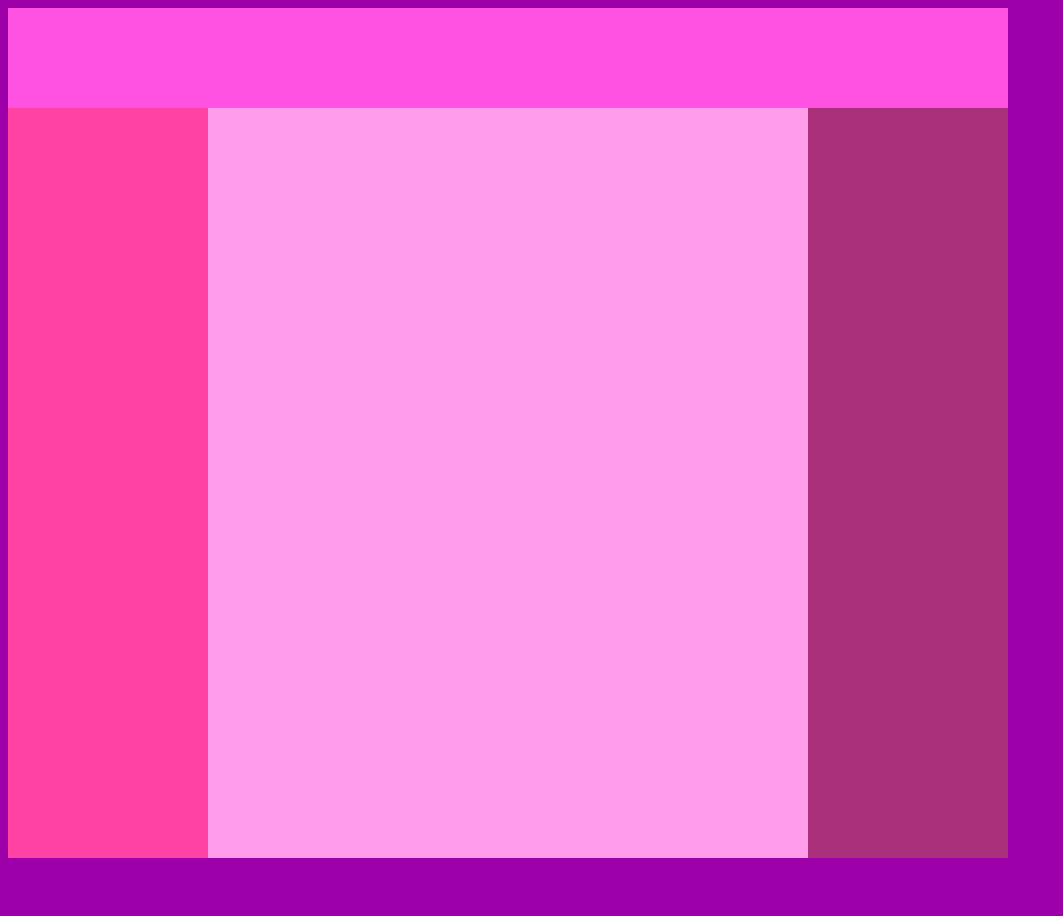
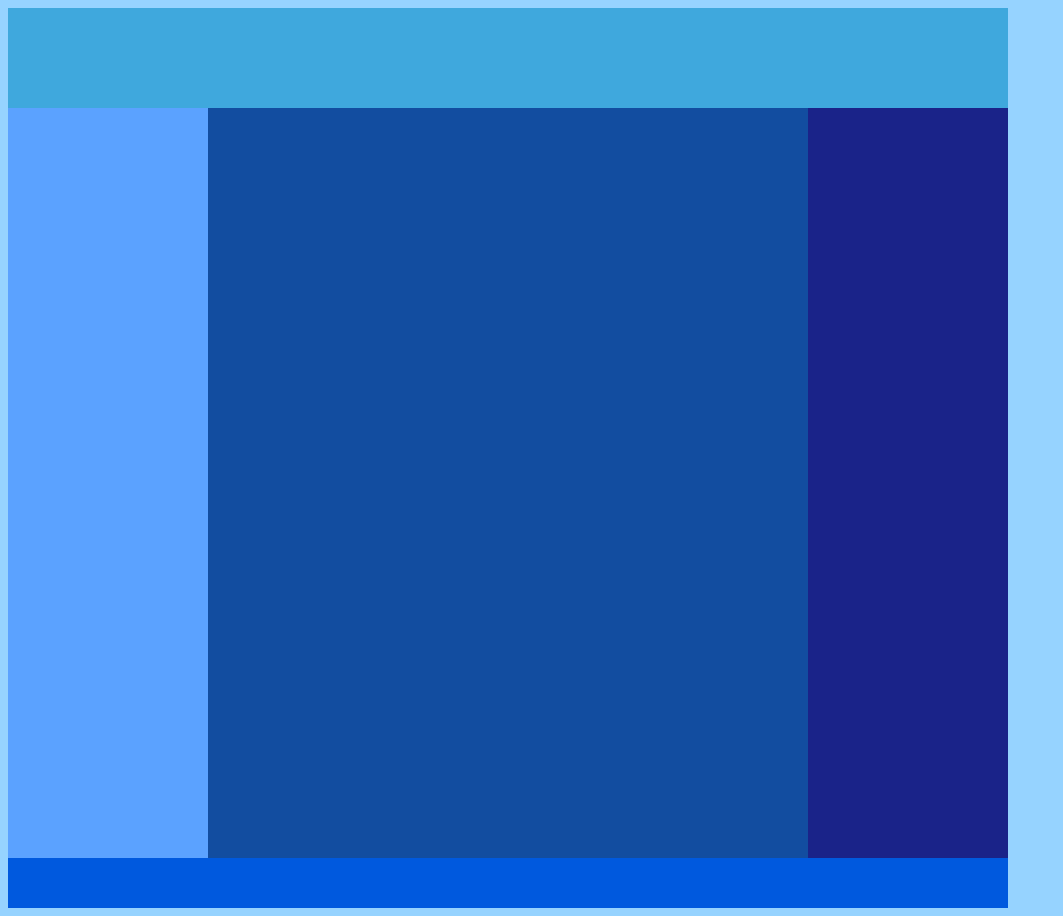
Before and after one commit to gabxxz2/site, a plain HTML site: page sintaxe.html in a window 1280 px wide. Shown: the whole page, without its empty margins (0-1063 px from the left). Drawn offline with Linux system fonts and the light colour scheme.

Commit message:
Update sintaxe.html

```diff
--- a/sintaxe.html
+++ b/sintaxe.html
@@ -3,7 +3,7 @@
   <head>
       <style>
           body{
-            background-color: #9d00a9 ;
+            background-color:#96d3ff;
           }
           .site{
             width:1000px;
@@ -12,36 +12,36 @@
           .header{
             width:inherit;
             height:100px;
-            background-color:#ff51e2;
+            background-color:#3fa8dd;
           }
           .main{
             width:inherit;
             height:750px;
-            background-color:#c7007b;
+            background-color:#4193fd;
           }
           .footer{
             width:inherit;
-            height:750px;
-            background-color:#ff006a;
+            height:50px;
+            background-color:#0059de;
           }
           .esquerda{
             width:200px;
             height:inherit;
-            background-color:#ab307c;
+            background-color:#1a2389;
             display:inline-block;
             float:right;
           }
           .centro{
             width:600px;
             height:inherit;
-            background-color:#ff9dea;
+            background-color:#124da0;
             display:inline-block;
             float:right;
           }
           .direita{
             width:200px;
             height:inherit;
-            background-color:#ff42a4;
+            background-color:#5ba2ff;
             display:inline-block;
             float:right;
           }
@@ -54,12 +54,6 @@
         </div>
         <div class="main">
             <div class="esquerda">
-                <div class="esquerda1">
-
-                </div>
-                <div class="esquerda2">
-
-              </div>
 
             </div>
             <div class="centro">
@@ -68,14 +62,15 @@
             <div class="direita">
                 <div class="direita1">
 
-              </div>
-              <div class="direita2">
+                </div>
+                <div class="direita2">
 
+                </div>
             </div>
         </div>
         <div class="footer">
 
         </div>
-      </div>
+    </div>
   </body>
 </html>
```
